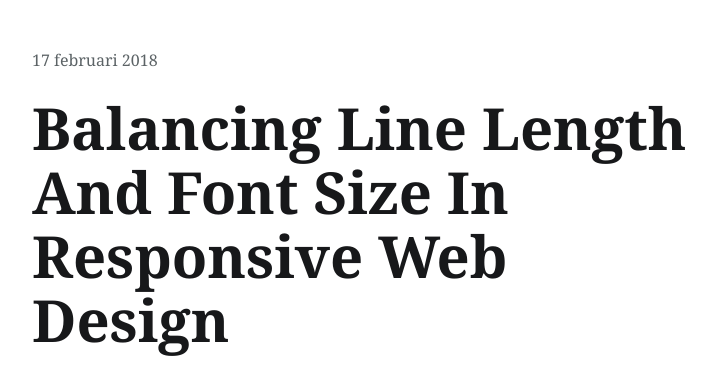
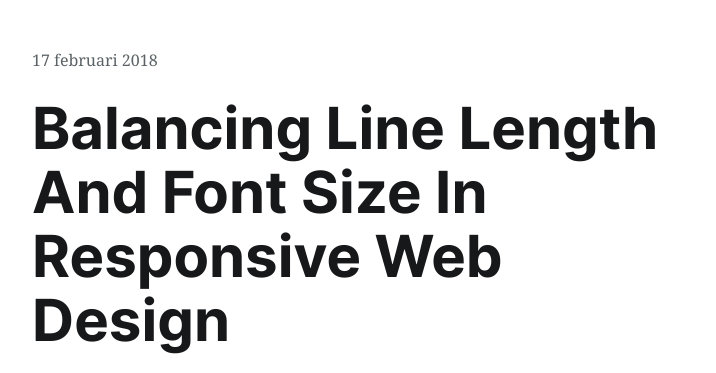
Before and after one commit to mct-ui/blogpost-design-dufoortmathias, a plain HTML site: page index.html in a window 1280 px wide. Shown: the top 373 px of the page, without its empty margins (272-988 px from the left). Drawn offline with Linux system fonts and the light colour scheme; a web font is replaced by a local one.

Commit message:
changed heading font-family

```diff
--- a/css/screen.css
+++ b/css/screen.css
@@ -66,6 +66,7 @@ img {
 */
 h1,h2,h3 {
     color: #17181A;
+    font-family: "Inter web", "Helvetica Neue", Helvetica, Arial, sans-serif;
 }
 
 h1 {
```
